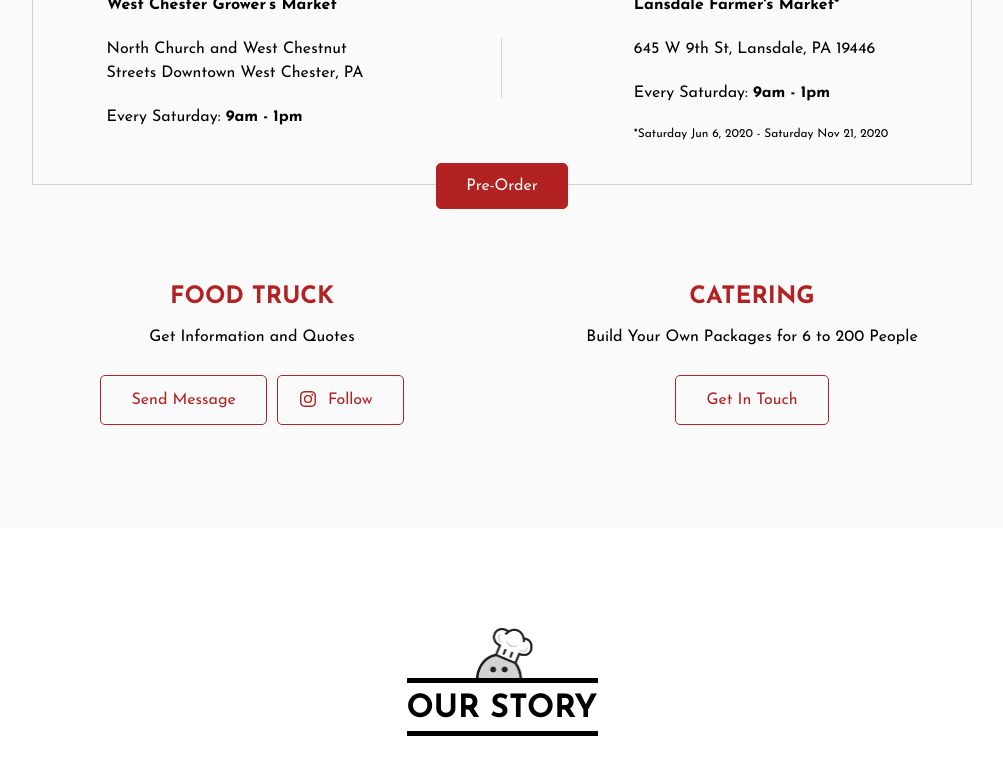
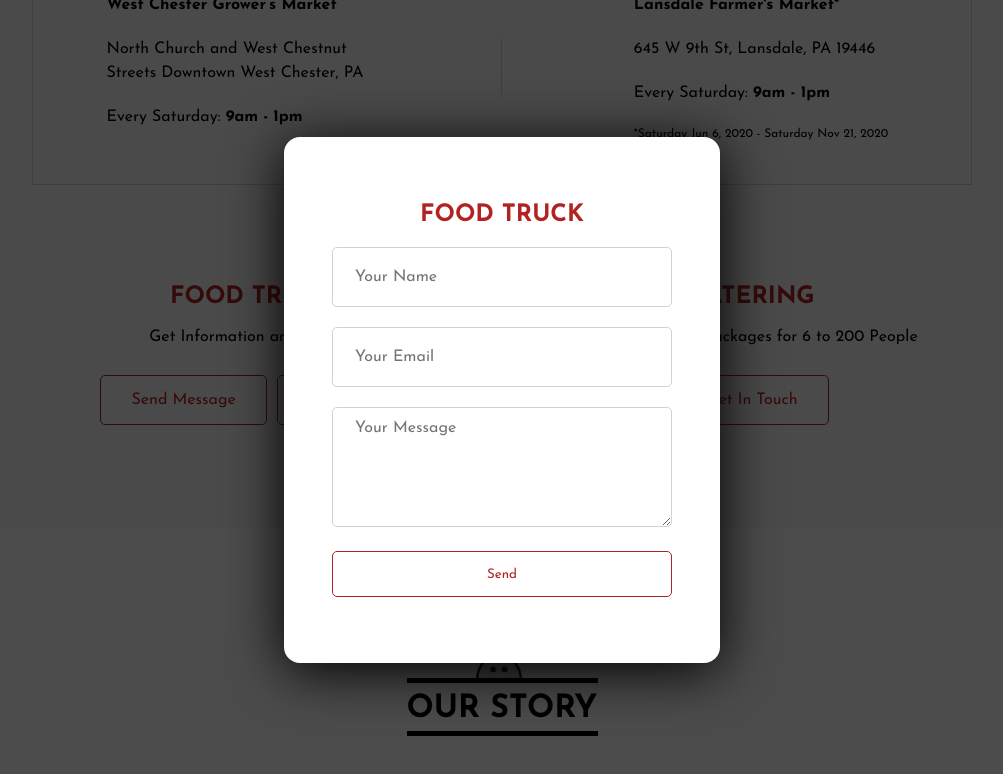
Before and after one commit to gcoogan1/humpty_d_mock, a React (Create React App) app: page / in a window 1280 px wide. Both pictures are taken after a click on the button "Send Message". Shown: the part 4412-5186 px from the top of the page, without its empty margins (138-1141 px from the left). Built offline with nearby package versions, Linux system fonts and the light colour scheme.

Commit message:
other-forms

```diff
--- a/public/index.html
+++ b/public/index.html
@@ -31,11 +31,21 @@
       <form name="contact" netlify netlify-honeypot="bot-field" hidden >
         <input type="text" name="name"  />
         <input type="text" name="email" />
-        <select name="select"></select>
+        <textarea name="message"></textarea>
+      </form>
+      <form name="truck_contact" netlify netlify-honeypot="bot-field" hidden >
+        <input type="text" name="name"  />
+        <input type="text" name="email" />
+        <textarea name="message"></textarea>
+      </form>
+      <form name="catering_contact" netlify netlify-honeypot="bot-field" hidden >
+        <input type="text" name="name"  />
+        <input type="text" name="email" />
         <textarea name="message"></textarea>
       </form>
     <noscript>You need to enable JavaScript to run this app.</noscript>
     <div id="root"></div>
+    <div id="root-modal"></div>
     <!--
       This HTML file is a template.
       If you open it directly in the browser, you will see an empty page.
--- a/src/components/Contact/Contact.js
+++ b/src/components/Contact/Contact.js
@@ -18,12 +18,6 @@ function Contact() {
           <input required type="text" name="name"  />
           <p>Email</p>
           <input required type="text" name="email" />
-          <p>Subject</p>
-          <select className="classic" name="select">
-            <option value="0">General Info</option>
-            <option value="1">Catering</option>
-            <option value="2">Food Truck</option>
-          </select>
           <p>Message</p>
           <textarea required name="message" />
           <button type="submit" className="send">Send</button>
--- a/src/components/Location/Location.css
+++ b/src/components/Location/Location.css
@@ -256,6 +256,57 @@
   background: #b22222;
 }
 
+.modal_form_wrapper{
+  width: 100%;
+  display: flex;
+  justify-content: center;
+}
+.modal_form h2{
+  color: #b22222;
+  text-transform: uppercase;
+  opacity: 1;
+  text-align: center;
+  padding-bottom: 20px;
+}
+
+.modal_form{
+  width: 340px;
+  padding: 50px 0px
+}
+
+.modal_form input{
+  width: 100%;
+  border: 1px solid #d1d2d4;
+  border-radius: 5px;
+  opacity: 1;
+  text-indent: 20px;
+  font-size: 16px;
+  outline: none;
+}
+.modal_form textarea{
+  width: 100%;
+  border: 1px solid #d1d2d4;
+  border-radius: 5px;
+  opacity: 1;
+  font-size: 16px;
+  outline: none;
+}
+
+.modal_form_send {
+  width: 340px;
+  height: 46px;
+  color: #b22222;
+  border: 1px solid #b22222;
+  border-radius: 5px;
+  opacity: 1;
+  background-color: transparent;
+}
+
+.modal_form_send:hover {
+  background: #b22222;
+  color: white;
+}
+
 .insta {
   background-image: url(../../assets/Icon_Instagram.svg);
   background-color: transparent;
--- a/src/components/Location/Location.js
+++ b/src/components/Location/Location.js
@@ -1,6 +1,7 @@
-import React from "react";
+import React, { useState } from "react";
 import Icon from "../../assets/Icon.png";
 import Dash from "../../assets/DoorDash_Logo.svg";
+import Modal from '../Modal/Modal';
 import "./Location.css";
 
 //TODO: ADD UBER EATS BTN TO FISHTOWN --when active
@@ -9,6 +10,10 @@ import "./Location.css";
 //</button>
 
 function Locations() {
+
+  const [showTruckModal, setTruckModal] = useState(false);
+  const [showCaterModal, setCaterModal] = useState(false);
+
   return (
     <div className="location_wrapper" name="location">
       <div className="location_header">
@@ -180,7 +185,7 @@ function Locations() {
           <h2>Food Truck</h2>
           <p>Get Information and Quotes</p>
           <div className="togo_btn_wrapper">
-            <button className="togo_btn">Send Message</button>
+            <button className="togo_btn" onClick={() => {setTruckModal(true)}} >Send Message</button>
             <a
               target="_blank"
               rel="noopener noreferrer"
@@ -195,10 +200,34 @@ function Locations() {
           <h2>Catering</h2>
           <p>Build Your Own Packages for 6 to 200 People</p>
           <div className="togo_btn_wrapper">
-            <button className="togo_btn">Get In Touch</button>
+            <button className="togo_btn" onClick={() => {setCaterModal(true)}}>Get In Touch</button>
           </div>
         </div>
       </div>
+      <Modal opened={showTruckModal} close={() => setTruckModal(false)}>
+         <div className="modal_form_wrapper">
+         <form className="modal_form"name="truck_contact" method="POST">
+         <input type="hidden" name="form-name" value="truck_contact" />
+         <h2>FOOD TRUCK</h2>
+            <input type="text" name="name" placeholder="Your Name" />
+            <input type="text" name="name" placeholder="Your Email" />
+            <textarea name="message" placeholder="Your Message"/>
+            <button className="modal_form_send" type="submit">Send</button>
+          </form>
+         </div>
+      </Modal>
+      <Modal opened={showCaterModal} close={() => setCaterModal(false)}>
+         <div className="modal_form_wrapper">
+         <form className="modal_form" name="catering_contact" method="POST">
+         <input type="hidden" name="form-name" value="catering_contact" />
+         <h2>CATERING</h2>
+            <input type="text" name="name" placeholder="Your Name" />
+            <input type="text" name="name" placeholder="Your Email" />
+            <textarea name="message" placeholder="Your Message"/>
+            <button className="modal_form_send" type="submit">Send</button>
+          </form>
+         </div>
+      </Modal>
     </div>
   );
 }
--- /dev/null
+++ b/src/components/Modal/Backdrop/Backdrop.js
@@ -0,0 +1,23 @@
+import React from 'react';
+import styled from 'styled-components';
+
+//BACKDROP
+
+const Wrapper = styled.div`
+  position: fixed;
+  top: 0;
+  left: 0%;
+  width: 100%;
+  height: 100vh;
+  z-index: 100;
+  background-color: rgba(0, 0, 0, 0.7);
+  opacity: ${({ opened }) => (opened ? '1' : '0')};
+  visibility: ${({ opened }) => (opened ? 'visible' : 'hidden')};
+  transition: all 0.1s;
+`;
+
+const Backdrop = ({ opened, close }) => {
+  return <Wrapper onClick={close} opened={opened} />;
+};
+
+export default Backdrop;
--- /dev/null
+++ b/src/components/Modal/Modal.js
@@ -0,0 +1,61 @@
+import React from 'react';
+import ReactDOM from 'react-dom';
+import styled from 'styled-components';
+import Backdrop from './Backdrop/Backdrop';
+
+
+//MODAL
+
+
+const WrappedModal = styled.div`
+  position: fixed;
+  top: 50%;
+  left: 50%;
+
+  transform: ${({ opened }) =>
+    opened ? 'translate(-50%, -50%)' : 'translate(-50%, -150%)'};
+  display: flex;
+  flex-direction: column;
+  align-items: center;
+  z-index: 150;
+  justify-content: center;
+  opacity: ${({ opened }) => (opened ? '1' : '0')};
+  visibility: ${({ opened }) => (opened ? 'visible' : 'hidden')};
+  max-width: 50rem;
+  box-shadow: 0 0.5rem 3.5em black;
+  border-radius: 1rem;
+  background-color: white;
+  transition: all 0.1s;
+  padding: 1rem 3rem;
+
+`;
+
+const InsideWrapper = styled.div`
+  position: relative;
+  width: 100%;
+  display: flex;
+  justify-content: center;
+  flex-direction: column;
+  align-items: center;
+
+`;
+
+//.memo and props are used to only render if modal is opened
+const Modal = React.memo(
+  ({ opened, close, children }) => {
+    return ReactDOM.createPortal(       //first argument is what you want to render, the second you pass in your selector
+      <>
+        <Backdrop close={close} opened={opened} />
+        <WrappedModal opened={opened} >
+          <InsideWrapper >{children}</InsideWrapper>
+        </WrappedModal>
+      </>,
+      document.getElementById('root-modal')    //id: root-modal is also added to index.html
+    );
+  },
+  (prevProps, nextProps) => {
+    return prevProps.opened === nextProps.opened;
+  }
+);
+
+export default Modal;
```
